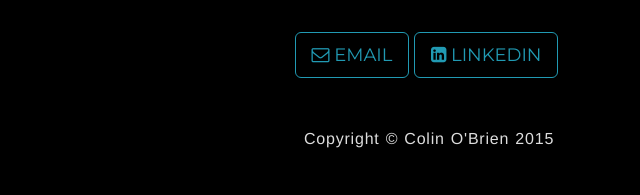
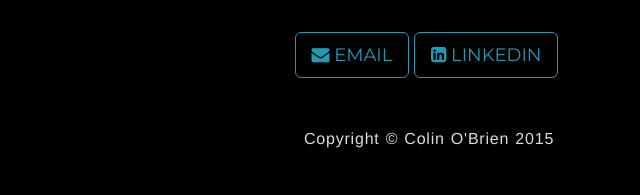
Before and after one commit to grunternz/grunternz.github.io, a plain HTML site: page index.html in a window 1280 px wide. Shown: the part 2865-3060 px from the top of the page, 211-851 px from the left. Drawn offline with nearby package versions, Linux system fonts and the light colour scheme; some packages are replaced by stand-ins of ours.

Commit message:
Updated contact fontawesome icon.

```diff
--- a/index.html
+++ b/index.html
@@ -113,7 +113,7 @@
                 <p class="white">Feel free to get in touch with me regarding any questions, comments or other enquiries you may have.</p>
                 <ul class="list-inline banner-social-buttons">
                     <li>
-                        <a href="mailto:itstheceo@gmail.com" class="btn btn-default btn-lg"><i class="fa fa-envelope-o"></i> <span class="network-name">Email</span></a>
+                        <a href="mailto:itstheceo@gmail.com" class="btn btn-default btn-lg"><i class="fa fa-envelope"></i> <span class="network-name">Email</span></a>
                         <a href="https://nz.linkedin.com/in/colinobrienz" target="_blank" class="btn btn-default btn-lg"><i class="fa fa-linkedin-square"></i> <span class="network-name">LinkedIn</span></a>
                     </li>
                 </ul>
```
